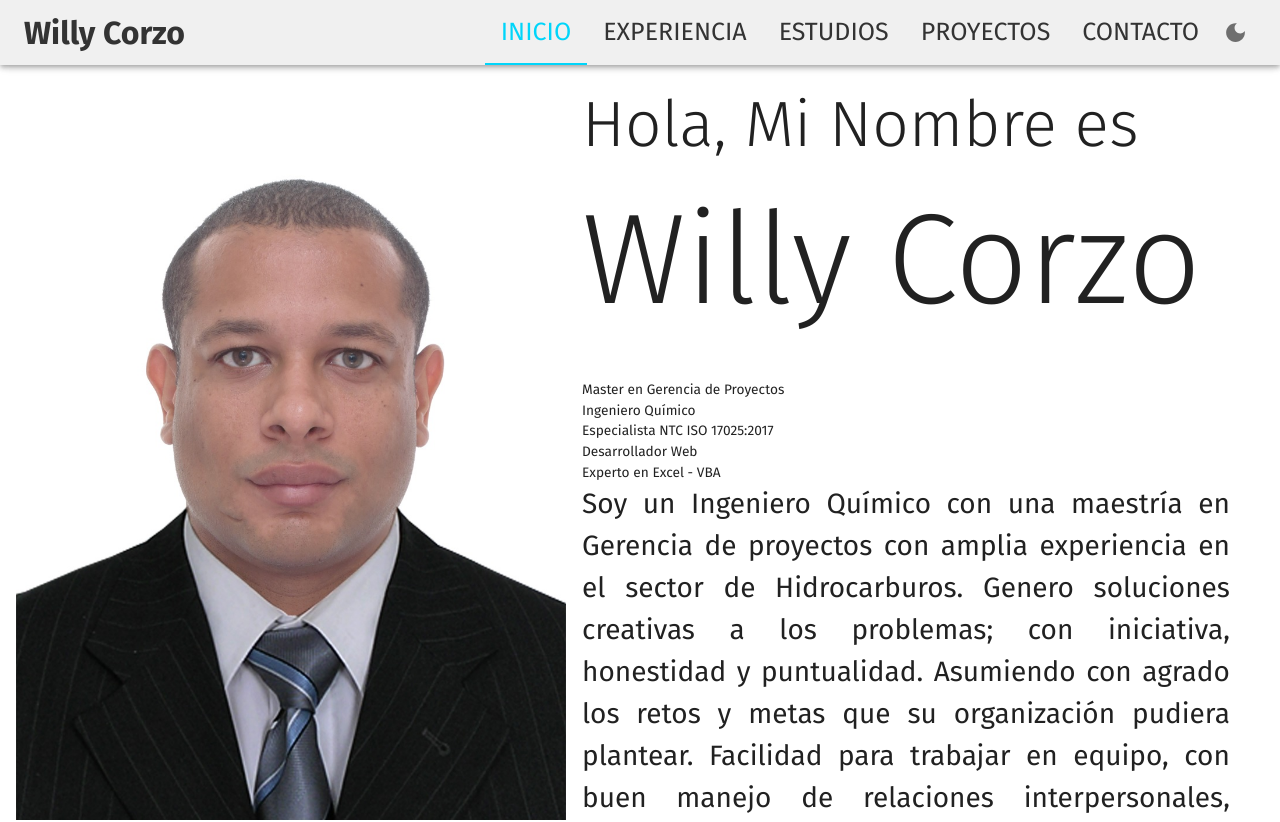
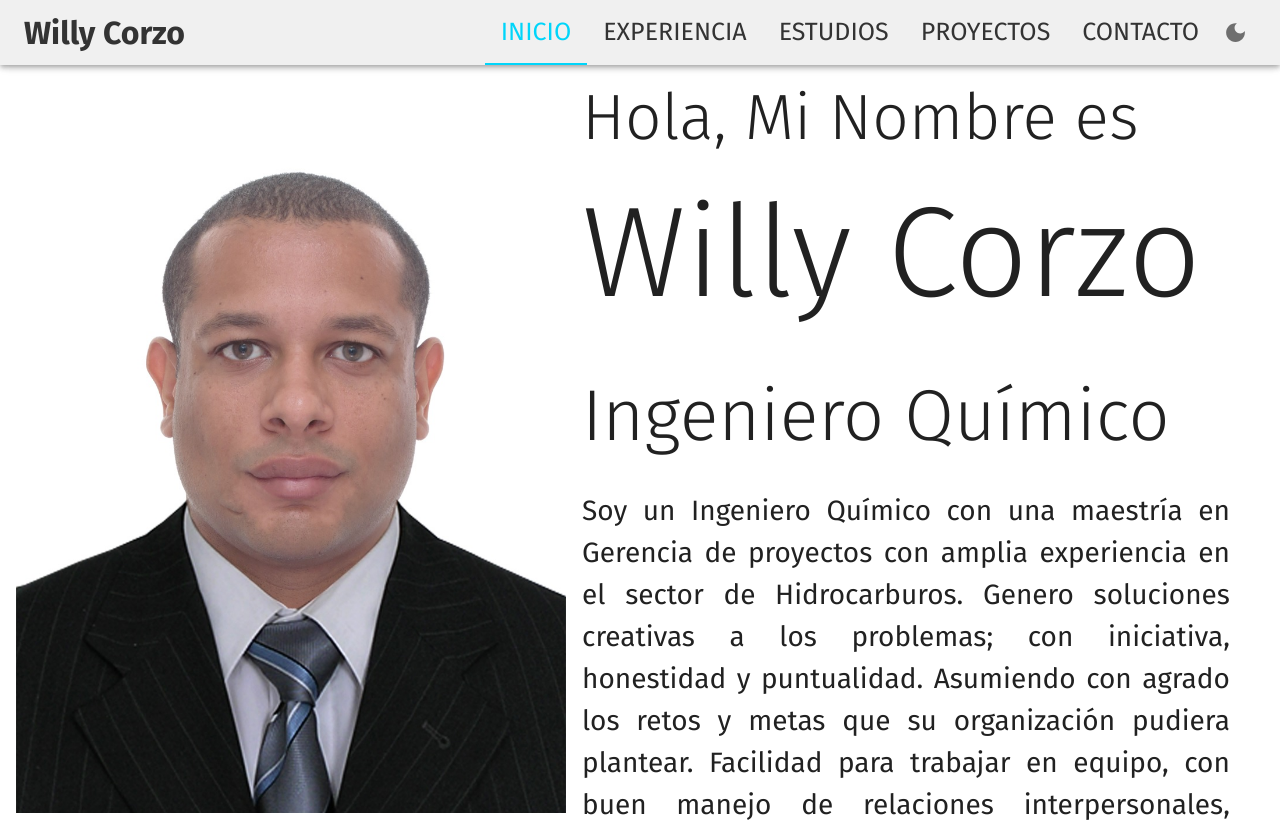
Before and after one commit to willyto3/PortfolioV2, a React (Vite) app: page / in a window 1280 px wide. Shown: the top 822 px of the page. Built offline with nearby package versions, Linux system fonts and the light colour scheme.

Commit message:
Se realiza el Carrusel de palabras

```diff
--- /dev/null
+++ b/src/scenes/home/Carrusel.jsx
@@ -0,0 +1,36 @@
+import Typography from '@mui/material/Typography'
+import React from 'react'
+import Carousel from 'react-material-ui-carousel'
+
+export function Example(props) {
+  var items = [
+    'Master en Gerencia de Proyectos',
+    'Ingeniero Químico',
+    'Especialista NTC ISO 17025:2017',
+    'Desarrollador Web',
+    'Experto en Excel - VBA',
+  ]
+
+  return (
+    <Carousel
+      indicatorIconButtonProps={{
+        style: {
+          color: 'transparent',
+        },
+      }}
+    >
+      {items.map((item, i) => (
+        <Typography
+          gutterBottom
+          variant='h2'
+          component='div'
+          fontSize={{ xs: '1.5rem', sm: '4.5rem' }}
+          key={i}
+          item={item}
+        >
+          {item}
+        </Typography>
+      ))}
+    </Carousel>
+  )
+}
--- a/src/scenes/home/Presentacion.jsx
+++ b/src/scenes/home/Presentacion.jsx
@@ -1,5 +1,6 @@
 import { Box } from '@mui/material'
 import Typography from '@mui/material/Typography'
+import { Example } from './Carrusel'
 
 const Presentacion = () => {
   return (
@@ -22,19 +23,9 @@ const Presentacion = () => {
       </Typography>
 
       {/* //! TOCA BUSCAR COMO HACER LA ANIMACION */}
-      <div className='inicio__caja'>
-        <div className='inicio__titulo'>
-          <div className='inicio__profesion'>
-            Master en Gerencia de Proyectos
-          </div>
-          <div className='inicio__profesion'>Ingeniero Químico</div>
-          <div className='inicio__profesion'>
-            Especialista NTC ISO 17025:2017
-          </div>
-          <div className='inicio__profesion'>Desarrollador Web</div>
-          <div className='inicio__profesion'>Experto en Excel - VBA</div>
-        </div>
-      </div>
+
+      <Example />
+
       <Typography
         gutterBottom
         variant='body'
```
Also changed, not shown: package.json (+9 -8 lines), 1 other file (tests, documents, lock files or other folders).
